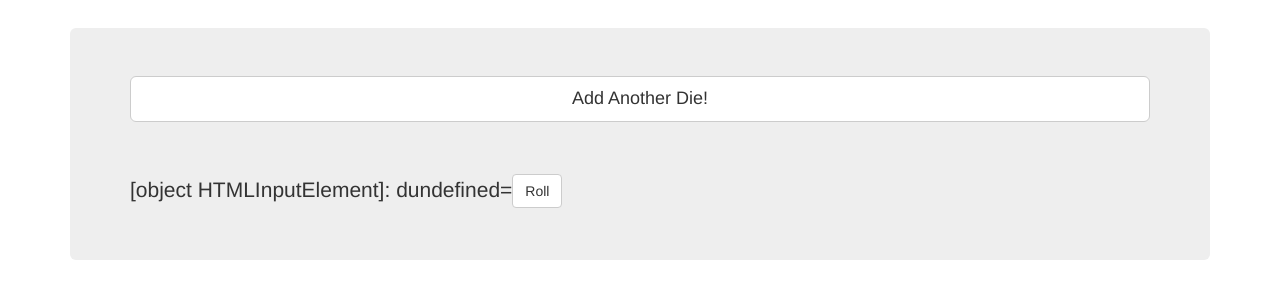
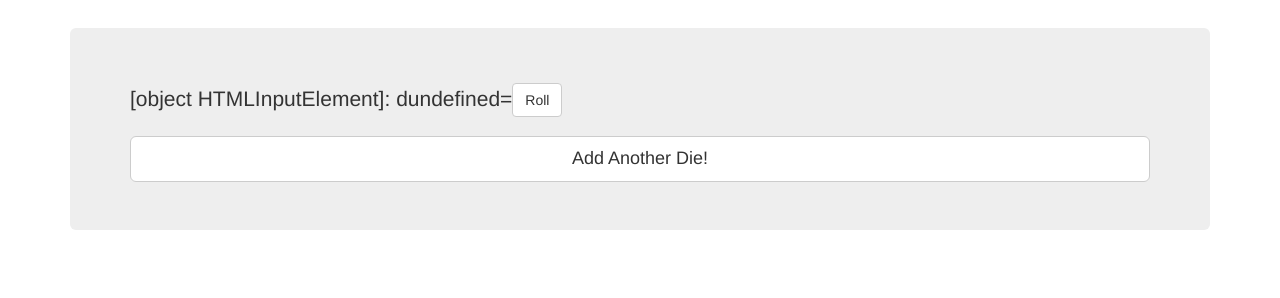
Before and after one commit to johnafish/dx, a plain HTML site: page dx.html in a window 1280 px wide. Both pictures are taken after a click on the button "Set". Shown: the part 84-382 px from the top of the page. Drawn offline with Linux system fonts and the light colour scheme.

Commit message:
Various Bugfixing Attempts
Fails, mostly. Progress is being made though. The issue lies in having
to generate individual random numbers. Will be there very soon though.

```diff
--- a/dx.html
+++ b/dx.html
@@ -47,8 +47,8 @@
 
       <!-- Main component for a primary marketing message or call to action -->
       <div class="jumbotron">
-      <button type="button" class="btn btn-default btn-lg btn-block">Add Another Die!</button>
-      <br />
+      <form role="form"></form>
+      <button type="button" id="add" class="btn btn-default btn-lg btn-block">Add Another Die!</button>
       </div>
 
     </div> <!-- /container -->
--- a/script.js
+++ b/script.js
@@ -1,34 +1,41 @@
 var maxValues = new Array();
 var rolledNums = new Array();
 var slot = 0;
-
 function roll(min, max) {
     return Math.round(Math.random() * (max - min) + min);
 }
 function moreDice() {
-    var form = $(document.createElement('form')).appendTo('.jumbotron').attr({role: "form"});
-    var diceLabel = $(document.createElement('input')).appendTo('form').attr({id: "label",type: "text",placeholder: "Enter label", class:"form-control"});
-    var diceMax = $(document.createElement('input')).appendTo('form').attr({id: "maxVal",type: "text",placeholder: "Enter max value", class:"form-control"});
-    var rolled = $(document.createElement('span')).appendTo('form').attr('id', 'rolled');
-    var set = $(document.createElement('input')).appendTo('form').attr({id: 'set', class: 'btn btn-default', type: "button", value: "Set"});
-    var roll = $(document.createElement('input')).appendTo('form').attr({id: 'roll', class: 'btn btn-default', type: "button", value: "Roll"});
-    var pageBreak = $(document.createElement('br')).appendTo('form');
+    var form = $(document.createElement('div')).appendTo('form').attr({class: "form-group "+slot.toString()});
+    var diceLabel = $(document.createElement('input')).appendTo('.'+slot.toString()).attr({id: "label",type: "text",placeholder: "Enter label", class:"form-control"});
+    var diceMax = $(document.createElement('input')).appendTo('.'+slot.toString()).attr({id: "maxVal",type: "text",placeholder: "Enter max value", class:"form-control diceMax "+slot.toString()});
+    var rolled = $(document.createElement('span')).appendTo('.'+slot.toString()).attr('id', 'rolled');
+    var set = $(document.createElement('input')).appendTo('.'+slot.toString()).attr({class: 'btn btn-default set '+slot.toString(), type: "button", value: "Set"});
+    var roll = $(document.createElement('input')).appendTo('.'+slot.toString()).attr({class: 'btn btn-default roll '+slot.toString(), type: "button", value: "Roll"});
+    var pageBreak = $(document.createElement('br')).appendTo('.'+slot.toString());
     slot += 1;
 }
 moreDice();
-$("#maxVal").on("keyup change", function(){
-    maxValues[slot] = this.value;
+$(document).ready(function(){
+    $("input.roll").hide();
+});
+$(".set").click(function(){
+    alert("h");
+    $("input.diceMax."+(slot-1).toString()).replaceWith("<span>d"+maxValues[slot-1]+"=</span>");
+    $("#label").replaceWith("<span>"+label+": </span>");
+    $(this).hide();
+    $(".roll").show();
+});
+$(".diceMax").on("keyup change", function(){
+    maxValues[slot-1] = this.value;
+    alert(maxValues[slot-1]);
 });
 $("#label").on("keyup change", function(){
     label = this.value;
 });
-$("#roll").click(function(){
-    rolledNums[slot]=roll(1, maxValues[slot]);
-    $("#rolled").text(rolledNums[slot]);
+$(".roll").click(function(){
+    rolledNums[slot-1]=roll(1, maxValues[slot-1]);
+    $("#rolled").text(rolledNums[slot-1]);
 });
-$("#set").click(function(){
-    $("#maxVal").replaceWith("<span>d"+maxValues[slot]+"=</span>");
-    $("#label").replaceWith("<span>"+label+": </span>");
-    $(this).hide();
-    $("#roll").show();
+$("#add").click(function(){
+    moreDice();
 });
```
